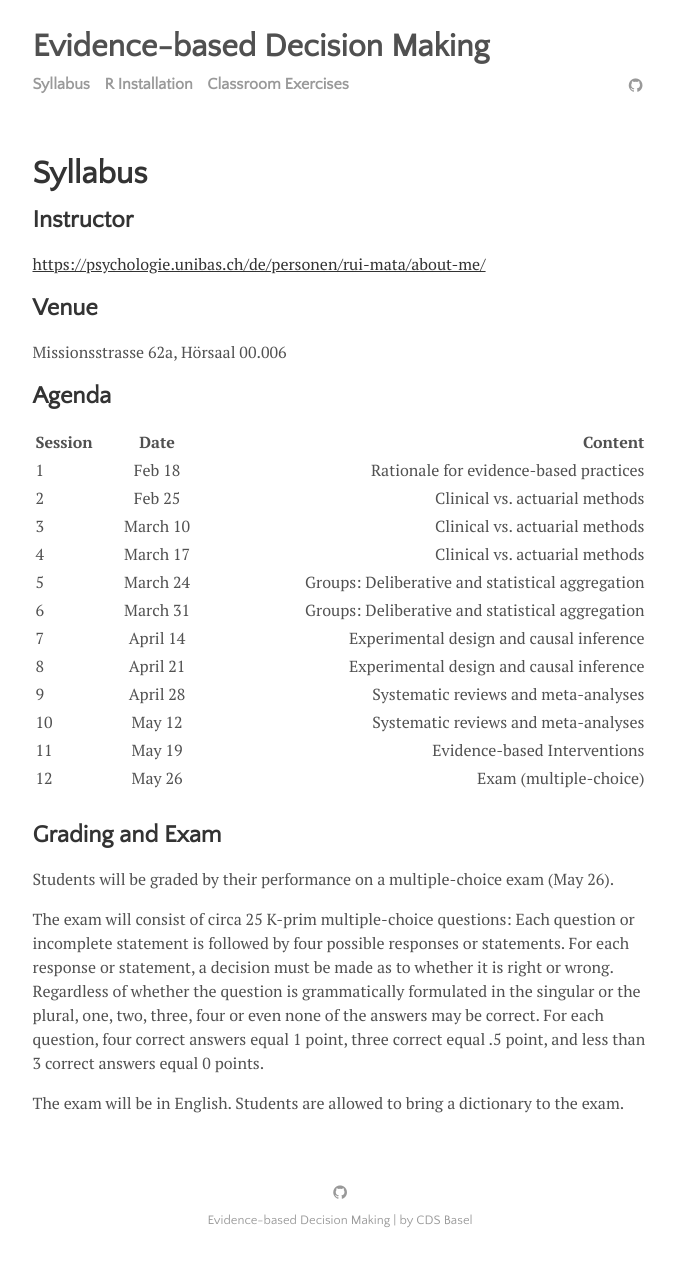
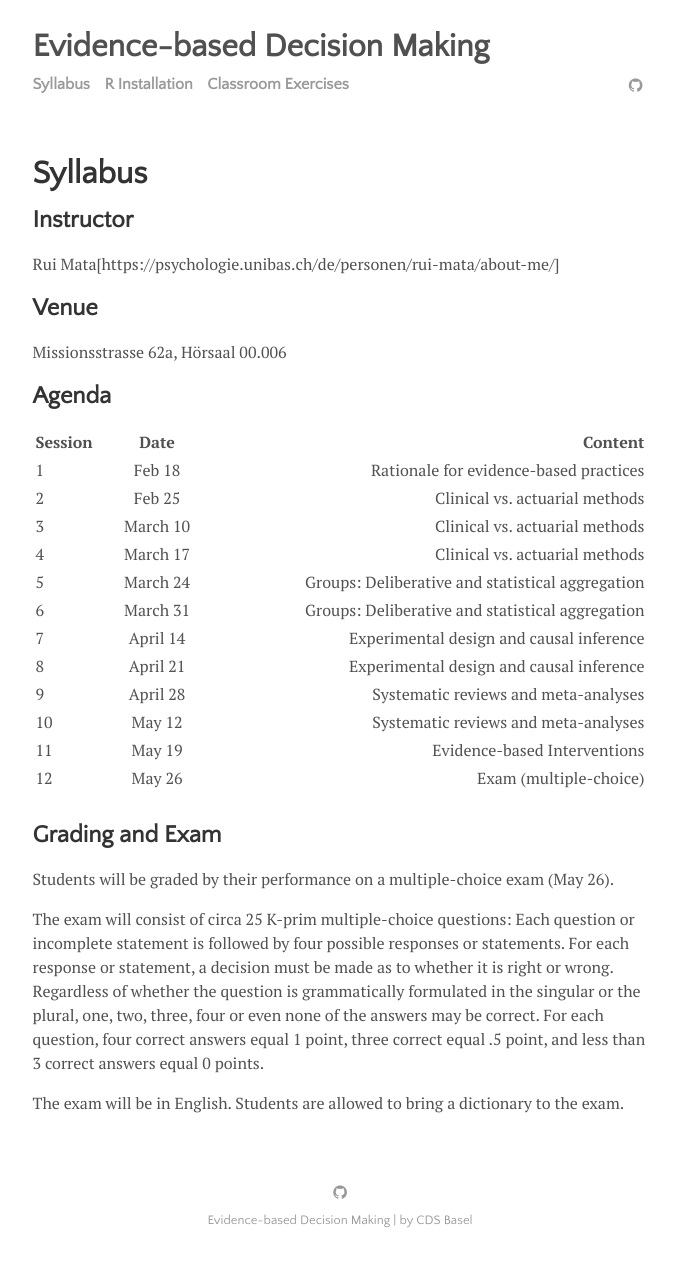
Before and after one commit to matarui/evidencebaseddm, a Jekyll site: the page built from menu/syllabus.md, in a window 1280 px wide. Shown: the whole page, without its empty margins (300-976 px from the left). Built offline with Jekyll 4.4.1, drawn with Linux system fonts in a browser that asks for light colours.

Commit message:
Update syllabus.md

```diff
--- a/menu/syllabus.md
+++ b/menu/syllabus.md
@@ -4,7 +4,7 @@
 ---
 
 ## Instructor
-[https://psychologie.unibas.ch/de/personen/rui-mata/about-me/](Rui Mata)
+Rui Mata[https://psychologie.unibas.ch/de/personen/rui-mata/about-me/]
 
 ## Venue
 Missionsstrasse 62a, Hörsaal 00.006
```
